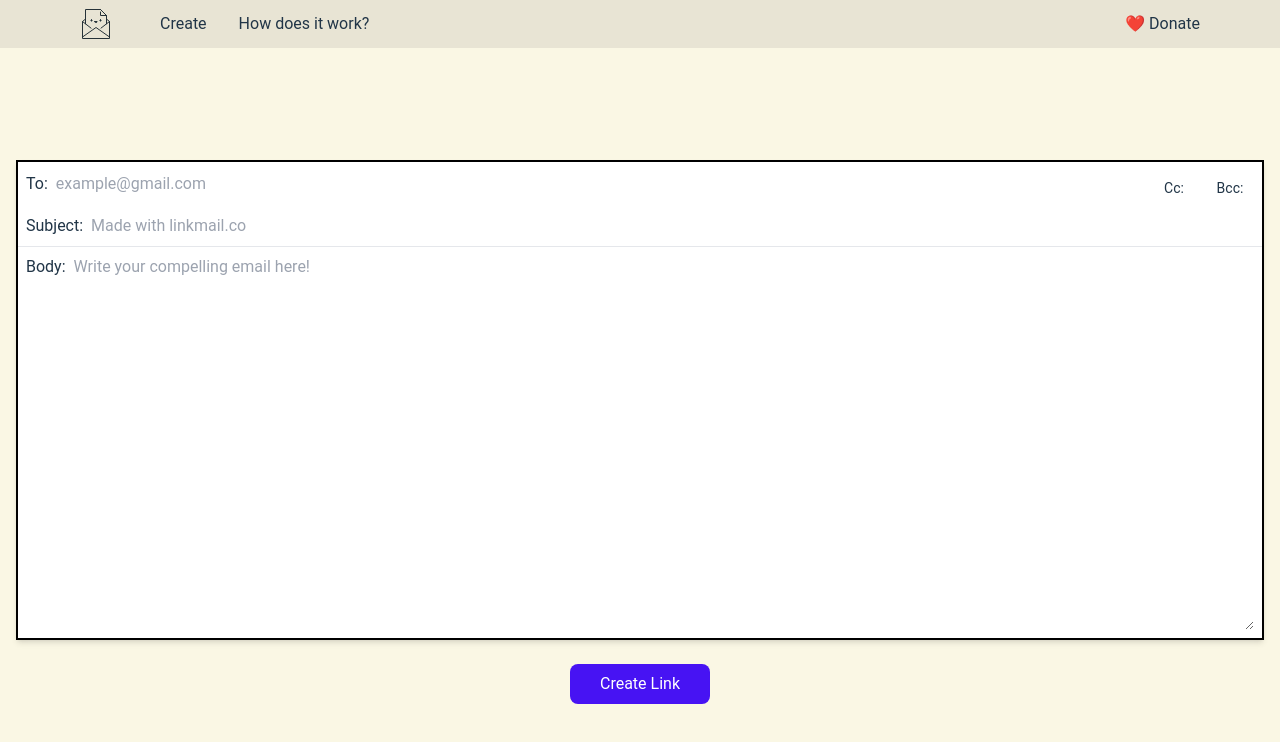
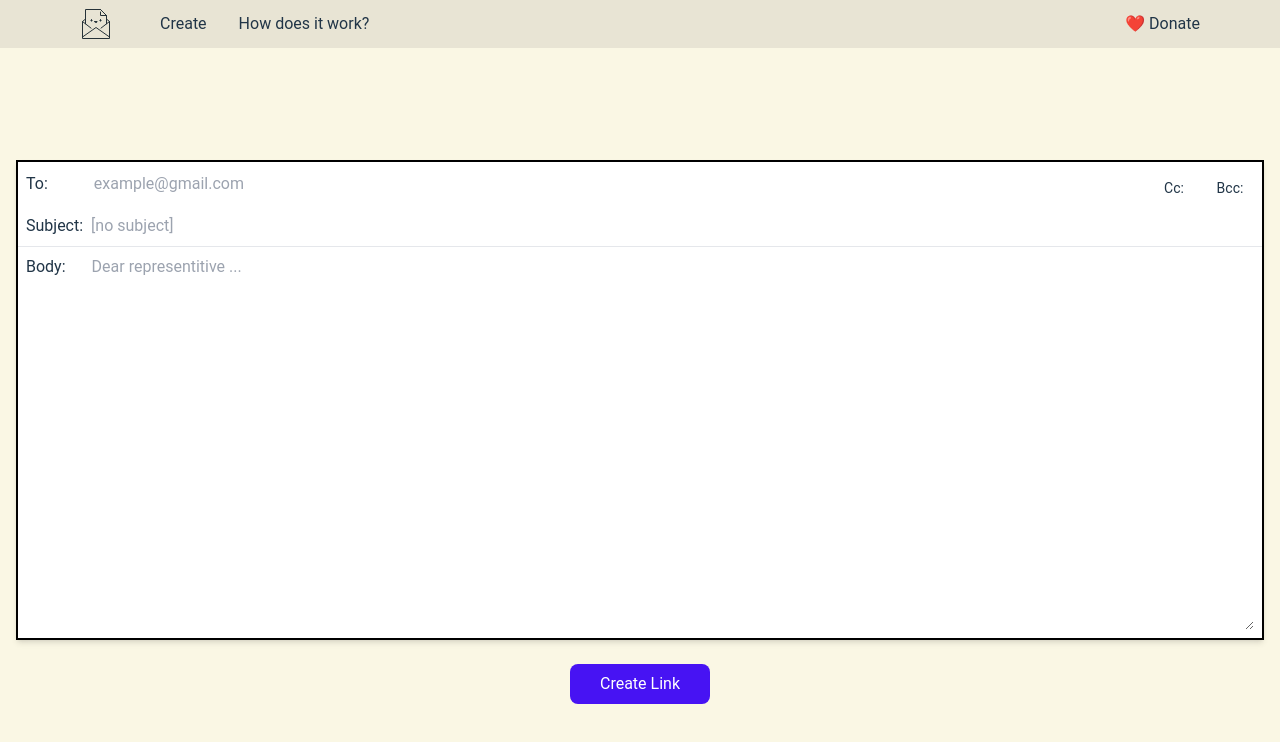
Before and after one commit to noalbalint/linkmail, a Vue app: page /create in a window 1280 px wide. Shown: the top 742 px of the page. Built offline with nearby package versions, Linux system fonts and the light colour scheme.

Commit message:
improve DraftEmail page padding + placeholders

```diff
--- a/src/components/DraftEmail.vue
+++ b/src/components/DraftEmail.vue
@@ -6,6 +6,7 @@
         label="To:"
         placeholder="example@gmail.com"
         v-model="toInput"
+        customClass="ml-[46px]"
       />
       <Button
         class="mr-2 mt-2 text-sm"
@@ -28,18 +29,23 @@
     <TextArea
       v-if="showCc"
       label="Cc:"
+      placeholder="cc addresses"
+      customClass="ml-11"
       v-model="ccInput"
     />
 
     <TextArea
       v-if="showBcc"
       label="Bcc:"
+      placeholder="bcc addresses"
+      customClass="ml-9"
       v-model="bccInput"
     />
 
     <Input
       label="Subject:"
-      placeholder="Made with linkmail.co"
+      placeholder="[no subject]"
+      customClass="ml-2"
       v-model="subjectInput"
     />
 
@@ -47,14 +53,18 @@
 
     <TextArea
       label="Body:"
-      placeholder="Write your compelling email here!"
+      placeholder="Dear representitive ..."
+      customClass="ml-[26px]"
       class="flex-grow"
       v-model="bodyInput"
     />
   </div>
 </template>
 
-<script setup lang="ts">
+<script
+  setup
+  lang="ts"
+>
 import Input from './Input.vue';
 import TextArea from './TextArea.vue';
 import Button from './Button.vue'
--- a/src/components/Input.vue
+++ b/src/components/Input.vue
@@ -4,16 +4,21 @@
     <input
       type="text"
       @input="onInput"
-      class="outline-none w-full pl-2 opacity-100"
+      class="outline-none w-full opacity-100"
+      :class="customClass"
       :placeholder="placeholder"
     />
   </label>
 </template>
 
-<script setup lang="ts">
+<script
+  setup
+  lang="ts"
+>
 defineProps<{
   label?: string,
   placeholder?: string,
+  customClass?: string,
 }>()
 
 const emit = defineEmits<{
--- a/src/components/TextArea.vue
+++ b/src/components/TextArea.vue
@@ -3,6 +3,7 @@
     <label class="flex flex-grow">
       <span>{{ label }}</span>
       <textarea
+        :class="customClass"
         class="h-auto"
         @input="onInput"
         :placeholder="placeholder"
@@ -11,10 +12,14 @@
   </div>
 </template>
 
-<script setup lang="ts">
+<script
+  setup
+  lang="ts"
+>
 defineProps<{
   label: string,
   placeholder?: string,
+  customClass?: string,
 }>()
 
 const emit = defineEmits<{
@@ -35,7 +40,6 @@ function onInput(event: Event): void {
 <style scoped>
 textarea {
   outline: none;
-  margin-left: 0.5rem;
   width: 100%;
 }
 </style>
```
Also changed, not shown: src/tailwind.css.
